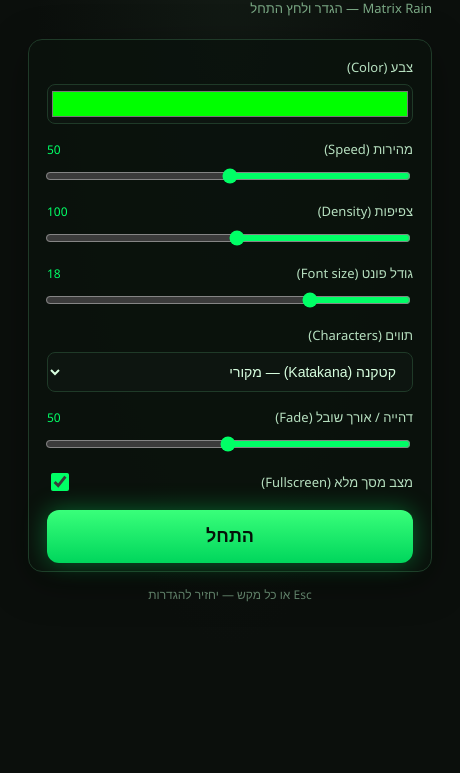
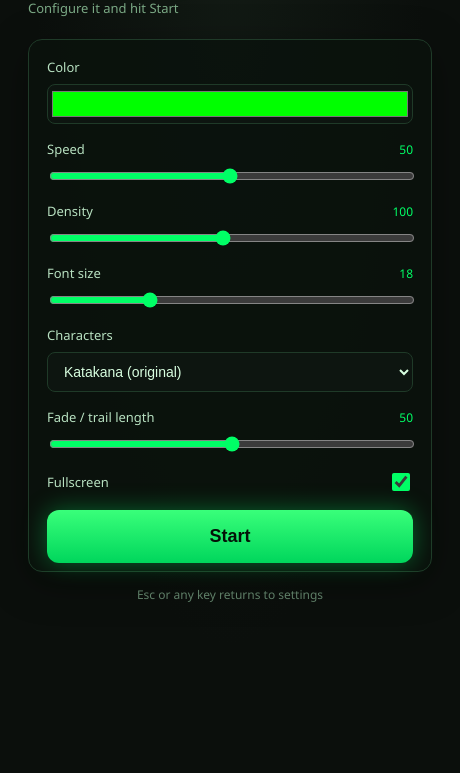
Before and after one commit to taltol15/matrix-rain, an Electron app: page settings.html in a window 460 px wide. Shown: the part 71-844 px from the top of the page. Drawn offline with Linux system fonts and the light colour scheme; no server answers.

Commit message:
Translate UI and docs to English

```diff
--- a/main.js
+++ b/main.js
@@ -1,4 +1,4 @@
-// תהליך ראשי: חלונות, שמירת הגדרות ו-IPC
+// Main process: windows, config persistence and IPC
 const { app, BrowserWindow, ipcMain, screen } = require('electron');
 const path = require('path');
 const fs = require('fs');
--- a/preload.js
+++ b/preload.js
@@ -1,4 +1,4 @@
-// גשר מאובטח בין הרנדרר לתהליך הראשי
+// Secure bridge between the renderer and the main process
 const { contextBridge, ipcRenderer } = require('electron');
 
 contextBridge.exposeInMainWorld('matrixAPI', {
--- a/settings.html
+++ b/settings.html
@@ -1,5 +1,5 @@
 <!DOCTYPE html>
-<html lang="he" dir="rtl">
+<html lang="en">
 <head>
   <meta charset="UTF-8" />
   <meta http-equiv="Content-Security-Policy" content="default-src 'self'; style-src 'self' 'unsafe-inline'; script-src 'self'" />
@@ -112,51 +112,51 @@
   </style>
 </head>
 <body>
-  <h1>מטריקס גשם</h1>
-  <p class="subtitle">Matrix Rain — הגדר ולחץ התחל</p>
+  <h1>Matrix Rain</h1>
+  <p class="subtitle">Configure it and hit Start</p>
   <div class="card">
     <div class="row">
-      <label for="color">צבע (Color)</label>
+      <label for="color">Color</label>
       <input type="color" id="color" value="#00ff00" />
     </div>
     <div class="row">
-      <label for="speed">מהירות (Speed) <span class="val" id="speedVal">50</span></label>
+      <label for="speed">Speed <span class="val" id="speedVal">50</span></label>
       <input type="range" id="speed" min="1" max="100" value="50" />
     </div>
     <div class="row">
-      <label for="density">צפיפות (Density) <span class="val" id="densityVal">100</span></label>
+      <label for="density">Density <span class="val" id="densityVal">100</span></label>
       <input type="range" id="density" min="10" max="200" value="100" />
     </div>
     <div class="row">
-      <label for="fontSize">גודל פונט (Font size) <span class="val" id="fontSizeVal">18</span></label>
+      <label for="fontSize">Font size <span class="val" id="fontSizeVal">18</span></label>
       <input type="range" id="fontSize" min="10" max="40" value="18" />
     </div>
     <div class="row">
-      <label for="charset">תווים (Characters)</label>
+      <label for="charset">Characters</label>
       <select id="charset">
-        <option value="katakana">קטקנה (Katakana) — מקורי</option>
-        <option value="latin">לטיני (Latin)</option>
-        <option value="numbers">מספרים (Numbers)</option>
-        <option value="custom">מותאם אישית (Custom)</option>
+        <option value="katakana">Katakana (original)</option>
+        <option value="latin">Latin</option>
+        <option value="numbers">Numbers</option>
+        <option value="custom">Custom</option>
       </select>
     </div>
     <div class="row" id="customWrap">
-      <label for="customText">טקסט מותאם (Custom text)</label>
+      <label for="customText">Custom text</label>
       <input type="text" id="customText" value="TRUSTNO1" dir="ltr" />
     </div>
     <div class="row">
-      <label for="fade">דהייה / אורך שובל (Fade) <span class="val" id="fadeVal">50</span></label>
+      <label for="fade">Fade / trail length <span class="val" id="fadeVal">50</span></label>
       <input type="range" id="fade" min="5" max="95" value="50" />
     </div>
     <div class="row check-row">
-      <label for="fullscreen" style="margin:0;">מצב מסך מלא (Fullscreen)</label>
+      <label for="fullscreen" style="margin:0;">Fullscreen</label>
       <input type="checkbox" id="fullscreen" checked />
     </div>
     <div class="actions">
-      <button id="start" type="button">התחל</button>
+      <button id="start" type="button">Start</button>
     </div>
   </div>
-  <p class="hint">Esc או כל מקש — יחזיר להגדרות</p>
+  <p class="hint">Esc or any key returns to settings</p>
   <script src="settings.js"></script>
 </body>
 </html>
--- a/settings.js
+++ b/settings.js
@@ -1,4 +1,4 @@
-// ממשק ההגדרות — טוען, שומר ומפעיל את האפקט
+// Settings UI — loads, saves and launches the effect
 const $ = (id) => document.getElementById(id);
 
 const fields = ['color', 'speed', 'density', 'fontSize', 'charset', 'customText', 'fade', 'fullscreen'];
@@ -51,7 +51,7 @@ $('start').addEventListener('click', async () => {
   await window.matrixAPI.startMatrix(cfg);
 });
 
-// שמירה שקטה כשסוגרים / משנים
+// Save quietly on close / change
 window.addEventListener('beforeunload', () => {
   window.matrixAPI.saveConfig(readForm());
 });
```
Also changed, not shown: matrix.html (+1 -1 lines), matrix.js (+8 -8 lines), README.md.
